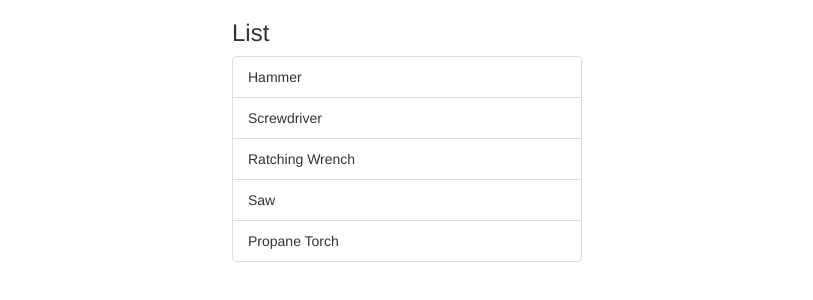
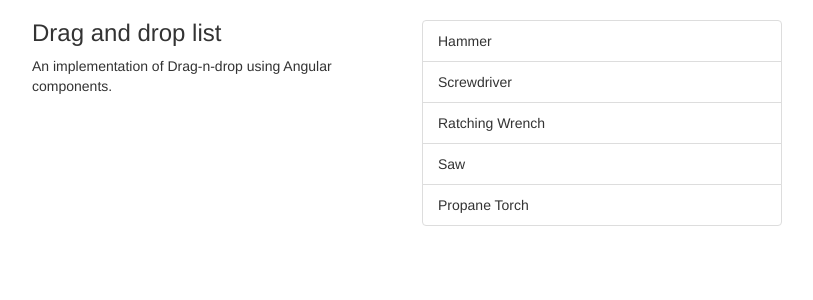
Before and after one commit to Floresj4/angular-drag-n-drop, an Angular app: page / in a window 1280 px wide. Shown: the top 300 px of the page, without its empty margins (233-1046 px from the left). Built offline with nearby package versions, Linux system fonts and the light colour scheme.

Commit message:
style and description

```diff
--- a/src/app/app.component.css
+++ b/src/app/app.component.css
@@ -13,3 +13,7 @@
   width: 90%;
   display: inline-block;
 }
+
+.drag-n-drop-example {
+  margin-top:20px;
+}
--- a/src/app/app.component.html
+++ b/src/app/app.component.html
@@ -1,11 +1,15 @@
 <div class="container">
-  <div class="col-xs-12 col-sm-6 col-sm-offset-3 col-md-4 col-md-offset-4 col-lg-4 col-lg-offset-4">
 
-    <h3>List</h3>
+  <div class="row">
 
-    <form>
+    <div class="col-xs-12 col-sm-4 col-sm-offset-2">
+      <h3>Drag and drop list</h3>
+      <p>An implementation of Drag-n-drop using Angular components.</p>
+    </div>
 
-      <ul class="list-group">
+    <div class="col-xs-12 col-sm-4">
+
+      <ul class="list-group drag-n-drop-example">
         <li *ngFor="let item of listData; let i = index"
             draggable="true"
             (dragstart)="onDragStart($event, i)"
@@ -16,7 +20,7 @@
         </li>
       </ul>
 
-    </form>
+    </div>
 
   </div>
 </div>
--- a/src/index.html
+++ b/src/index.html
@@ -2,7 +2,7 @@
 <html lang="en">
 <head>
   <meta charset="utf-8">
-  <title>AngularLists</title>
+  <title>Drag-n-Drop</title>
   <base href="/">
 
   <meta name="viewport" content="width=device-width, initial-scale=1">
```
